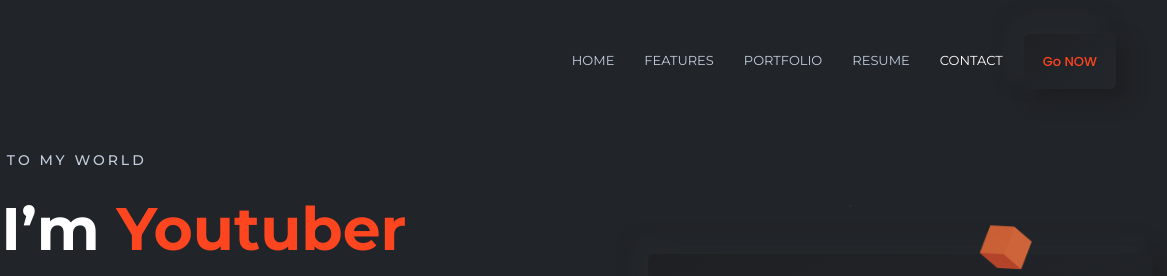
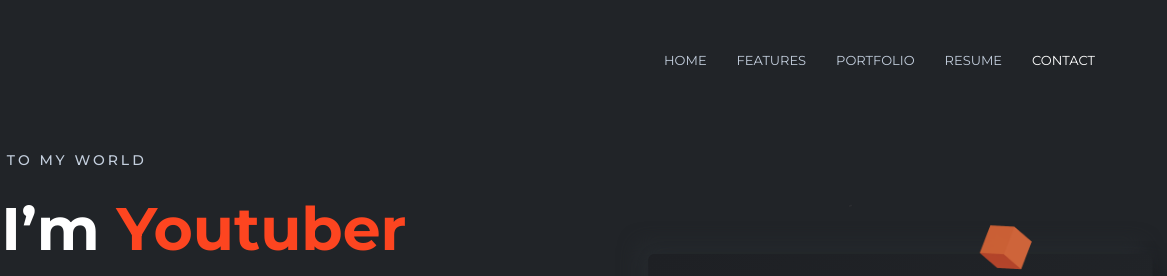
Before and after one commit to MichalTalaga17/MichalTalaga17.github.io, a plain HTML site: page index.html in a window 1280 px wide. Shown: the top 276 px of the page, 113-1280 px from the left. Drawn offline with Linux system fonts and the light colour scheme.

Commit message:
delate btn

```diff
--- a/index.html
+++ b/index.html
@@ -52,7 +52,7 @@
                     </nav>
                     <!-- Start Header Right  -->
                     <div class="header-right">
-                        <a class="rn-btn" target="_blank" href="https://www.youtube.com/c/AnimationCoding"><span>Go NOW</span></a>
+
                         <div class="hamberger-menu d-block d-xl-none">
                             <i id="menuBtn" class="feather-menu humberger-menu"></i>
                         </div>
```
